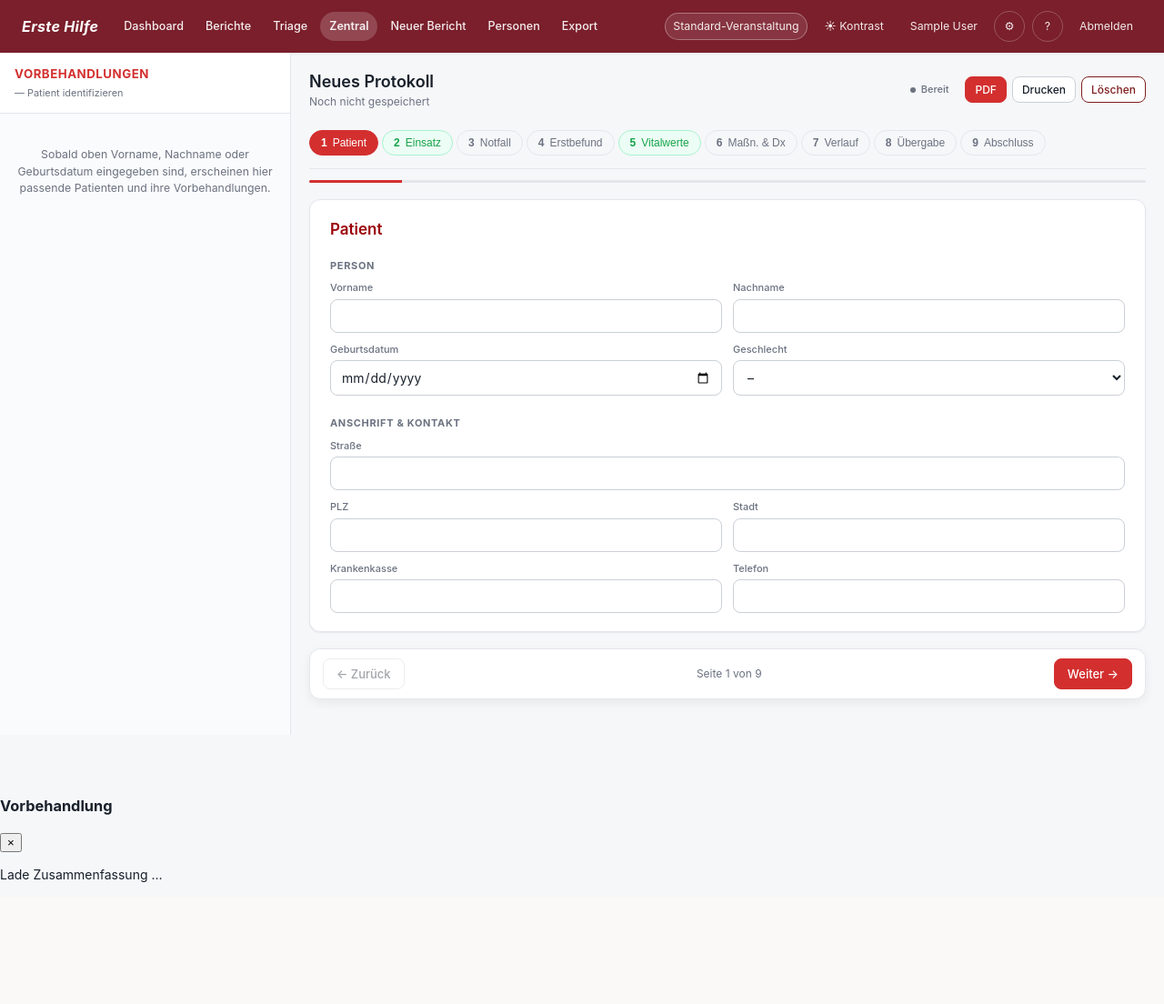
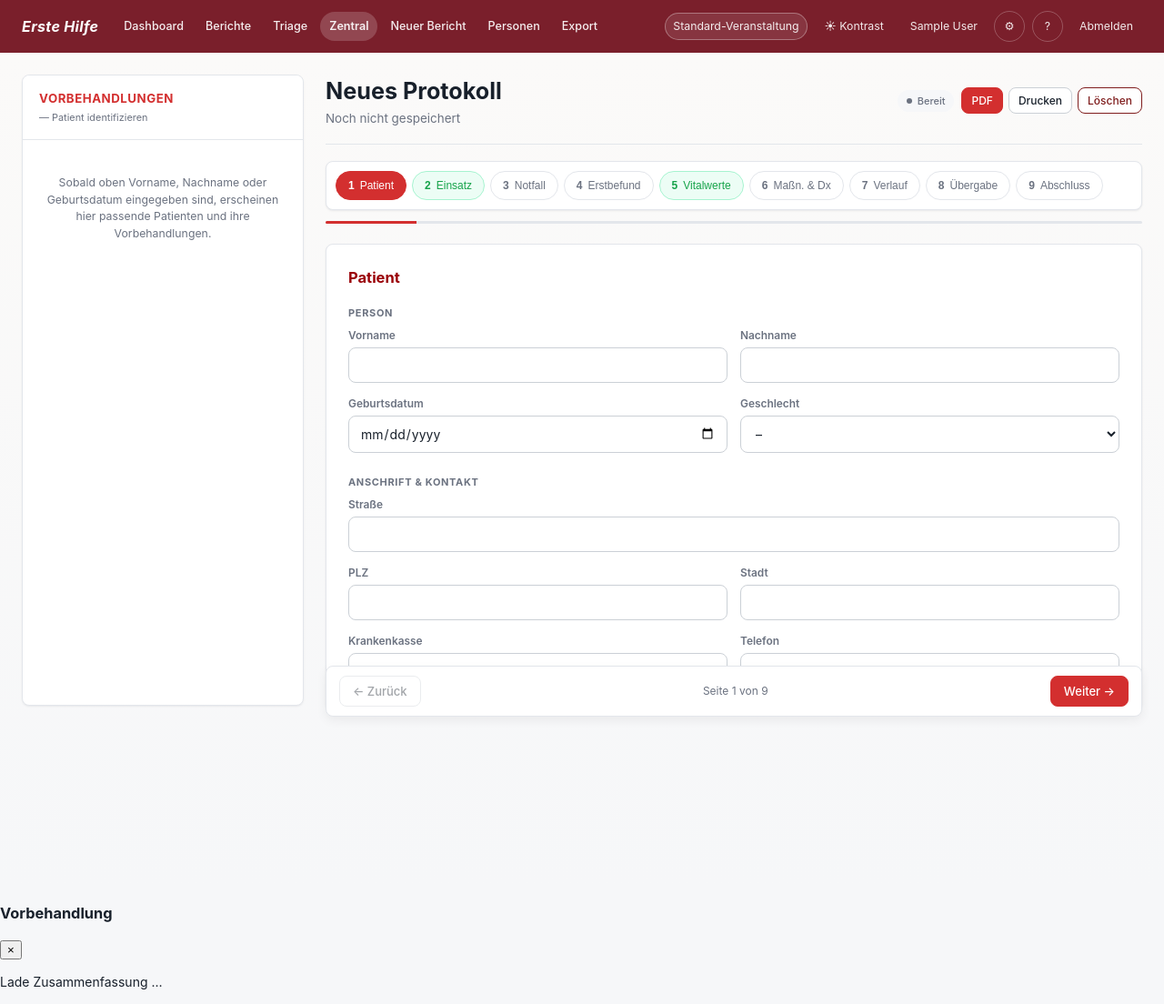
Before and after one commit to DauntlessGiantfromHugeSea/Dokumentation-dEH, a Flask app: page /central in a window 1280 px wide. Shown: the whole page at 91% size. Before the commit the page ends 970 px from the top, so only its background shows below. Run offline with Flask 3, Linux system fonts and the light colour scheme; the visitor is signed in with stand-in values (Sample User, id 1); data comes from the database, SQL or seed files in the repository; data that the repository does not hold is empty.

Commit message:
Polish central protocol layout and PDF spacing

```diff
--- a/templates/central_index.html
+++ b/templates/central_index.html
@@ -47,29 +47,39 @@
   body { min-height: 100vh; }
 
   /* ============ Layout ============ */
-  .layout { display: grid; grid-template-columns: 320px 1fr; min-height: calc(100vh - 50px); }
+  .layout {
+    display: grid;
+    grid-template-columns: 310px minmax(0, 1fr);
+    gap: 24px;
+    min-height: calc(100vh - 58px);
+    padding: 24px;
+    background: linear-gradient(180deg, #fbfaf9 0%, var(--bg) 100%);
+  }
   @media (max-width: 900px) {
-    .layout { grid-template-columns: 1fr; }
+    .layout { grid-template-columns: 1fr; padding: 14px; gap: 14px; }
     .vh-sidebar { max-height: none !important; position: relative !important; }
   }
   /* Vorbehandlungs-Sidebar — ersetzt die alte Protokoll-Liste */
   .vh-sidebar {
-    background: #fafbfc;
-    border-right: 1px solid var(--border);
+    background: var(--card);
+    border: 1px solid var(--border);
+    border-radius: var(--r);
+    box-shadow: var(--shadow);
     display: flex;
     flex-direction: column;
-    max-height: calc(100vh - 50px);
+    max-height: calc(100vh - 106px);
     position: sticky;
-    top: 0;
+    top: 82px;
     overflow-y: auto;
   }
   .vh-sidebar-header {
-    padding: 14px 16px;
+    padding: 16px 18px;
     border-bottom: 1px solid var(--border);
-    background: #fff;
+    background: var(--card);
     position: sticky;
     top: 0;
     z-index: 1;
+    border-radius: var(--r) var(--r) 0 0;
   }
   .vh-sidebar-header h2 {
     margin: 0;
@@ -79,7 +89,7 @@
     color: var(--primary, #d32f2f);
   }
   .vh-sidebar-header .vh-sub { font-size: 0.78rem; color: var(--muted); margin-top: 2px; }
-  .vh-sidebar-body { padding: 12px 14px; flex: 1; }
+  .vh-sidebar-body { padding: 14px; flex: 1; }
   .vh-empty {
     color: var(--muted);
     font-size: 0.88rem;
@@ -101,8 +111,8 @@
   .vh-state-pill.new { background: #fff3cd; color: #7a5d00; }
   .vh-state-pill.multi { background: #fce8e6; color: #b3261e; }
   .vh-patient-card {
-    padding: 10px 12px;
-    background: #fff;
+    padding: 12px;
+    background: var(--bg-alt);
     border: 1px solid var(--border);
     border-radius: 6px;
     margin-bottom: 12px;
@@ -161,7 +171,7 @@
   .vh-emergency {
     margin-top: 16px;
     padding: 12px;
-    background: #fff;
+    background: var(--bg-alt);
     border: 1px solid var(--border);
     border-radius: 6px;
   }
@@ -296,16 +306,22 @@
   .protocol-item .meta { font-size: 11px; color: var(--muted); margin-top: 2px; }
   .sidebar-empty { padding: 24px 12px; text-align: center; color: var(--muted); font-size: 12px; }
 
-  .main { overflow-y: auto; max-height: 100vh; }
-  .app { max-width: 980px; margin: 0 auto; padding: 18px 20px 100px; }
+  .main { overflow: visible; min-width: 0; }
+  .app {
+    max-width: 1260px;
+    margin: 0 auto;
+    padding: 0 0 96px;
+  }
 
   /* ============ Top header ============ */
   header.top {
     display: flex; align-items: center; justify-content: space-between;
-    margin-bottom: 14px; gap: 12px; flex-wrap: wrap;
-  }
-  header.top h1 { margin: 0; font-size: 18px; font-weight: 600; }
-  header.top .meta { font-size: 12px; color: var(--muted); }
+    margin-bottom: 18px; gap: 12px; flex-wrap: wrap;
+    padding-bottom: 18px;
+    border-bottom: 1px solid var(--border);
+  }
+  header.top h1 { margin: 0; font-size: 1.8rem; font-weight: 700; letter-spacing: 0; }
+  header.top .meta { font-size: 0.96rem; color: var(--muted); }
   .status-pill {
     display: inline-flex; align-items: center; gap: 6px;
     padding: 4px 10px; border-radius: 999px;
@@ -323,15 +339,19 @@
 
   /* ============ Stepper ============ */
   .stepper {
-    display: flex; overflow-x: auto; gap: 4px;
-    padding: 8px 0 14px; margin-bottom: 12px;
-    border-bottom: 1px solid var(--border);
+    display: flex; overflow-x: auto; gap: 6px;
+    padding: 10px;
+    margin-bottom: 12px;
+    border: 1px solid var(--border);
+    border-radius: var(--r);
+    background: var(--card);
+    box-shadow: var(--shadow);
     scrollbar-width: thin;
   }
   .stepper button {
     flex: 0 0 auto; background: transparent;
     border: 1px solid var(--border); border-radius: 999px;
-    padding: 6px 12px; font-size: 12px;
+    padding: 8px 13px; font-size: 12px;
     color: var(--muted); cursor: pointer; white-space: nowrap;
     font-weight: 500; transition: all 0.12s;
   }
@@ -341,23 +361,23 @@
     background: #ecfdf5; color: var(--success); border-color: #a7f3d0;
   }
   .stepper .step-num { display: inline-block; margin-right: 6px; font-weight: 700; }
-  .progress-bar { height: 3px; background: var(--border); border-radius: 999px; overflow: hidden; margin-bottom: 18px; }
+  .progress-bar { height: 3px; background: var(--border); border-radius: 999px; overflow: hidden; margin-bottom: 22px; }
   .progress-bar > div { height: 100%; background: var(--primary); transition: width 0.3s; }
 
   /* ============ Page card ============ */
   .page {
     display: none;
     background: var(--card);
-    border: 1px solid var(--border); border-radius: 12px;
-    padding: 20px 22px; box-shadow: var(--shadow);
+    border: 1px solid var(--border); border-radius: var(--r);
+    padding: 24px; box-shadow: var(--shadow);
     animation: fadeIn 0.18s ease;
   }
   .page.active { display: block; }
   @keyframes fadeIn { from { opacity: 0; transform: translateY(3px); } to { opacity: 1; transform: translateY(0); } }
-  .page h2 { margin: 0 0 18px; font-size: 17px; font-weight: 600; color: var(--primary-dark); }
+  .page h2 { margin: 0 0 18px; font-size: 1.18rem; font-weight: 700; color: var(--primary-dark); }
 
   /* ============ Section ============ */
-  .section { margin: 0 0 22px; }
+  .section { margin: 0 0 24px; }
   .section:last-child { margin-bottom: 0; }
   .section > .label {
     display: flex; align-items: baseline; justify-content: space-between;
@@ -368,7 +388,7 @@
   .section > .label .hint { font-weight: 400; text-transform: none; letter-spacing: 0; color: var(--muted); }
 
   /* ============ Inputs ============ */
-  .grid { display: grid; gap: 10px 12px; }
+  .grid { display: grid; gap: 14px; }
   .grid.cols-2 { grid-template-columns: 1fr 1fr; }
   .grid.cols-3 { grid-template-columns: 1fr 1fr 1fr; }
   .grid.cols-4 { grid-template-columns: repeat(4, 1fr); }
@@ -376,7 +396,7 @@
     .grid.cols-2, .grid.cols-3, .grid.cols-4 { grid-template-columns: 1fr; }
   }
   .field { display: flex; flex-direction: column; gap: 4px; min-width: 0; }
-  .field > label { font-size: 11px; color: var(--muted); font-weight: 500; }
+  .field > label { font-size: 0.85rem; color: var(--muted); font-weight: 600; }
   .field.full { grid-column: 1 / -1; }
   .with-now { position: relative; }
   .with-now > input { padding-right: 56px; }
@@ -390,7 +410,7 @@
 
   input[type=text], input[type=number], input[type=date], input[type=time], input[type=tel],
   select, textarea {
-    width: 100%; padding: 9px 11px;
+    width: 100%; padding: 10px 12px;
     border: 1px solid var(--border-strong); border-radius: var(--r);
     background: white; font-size: 14px; font-family: inherit; color: var(--text);
     transition: border-color 0.12s, box-shadow 0.12s;
@@ -434,16 +454,16 @@
 
   /* ============ Vital signs ============ */
   .vitals {
-    display: grid; gap: 8px;
-    grid-template-columns: repeat(4, 1fr);
+    display: grid; gap: 12px;
+    grid-template-columns: repeat(auto-fit, minmax(130px, 1fr));
   }
   .vitals .field {
-    background: var(--bg-alt); padding: 8px 10px;
+    background: var(--bg-alt); padding: 10px;
     border: 1px solid var(--border); border-radius: var(--r); gap: 2px;
   }
   .vitals .field > label { font-size: 10px; font-weight: 700; color: var(--primary-dark); text-transform: uppercase; letter-spacing: 0.04em; }
   .vitals input, .vitals select { padding: 6px 8px; font-size: 14px; font-weight: 500; }
-  @media (max-width: 800px) { .vitals { grid-template-columns: repeat(2, 1fr); } }
+  @media (max-width: 800px) { .vitals { grid-template-columns: repeat(2, minmax(0, 1fr)); } }
 
   .pain-scale { display: flex; align-items: center; gap: 10px; padding: 4px 0; }
   .pain-scale input[type=range] { flex: 1; accent-color: var(--primary); height: 4px; }
@@ -478,7 +498,7 @@
     position: sticky; bottom: 12px;
     margin-top: 18px; padding: 10px 14px;
     background: var(--card);
-    border: 1px solid var(--border); border-radius: 12px;
+    border: 1px solid var(--border); border-radius: var(--r);
     box-shadow: 0 4px 12px rgba(0,0,0,0.06);
     display: flex; justify-content: space-between; align-items: center;
     gap: 10px; flex-wrap: wrap;
```
Also changed, not shown: pdf_fill.py (+15 -12 lines).
